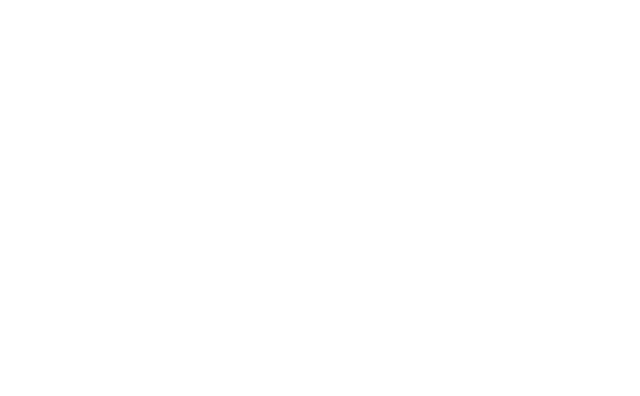
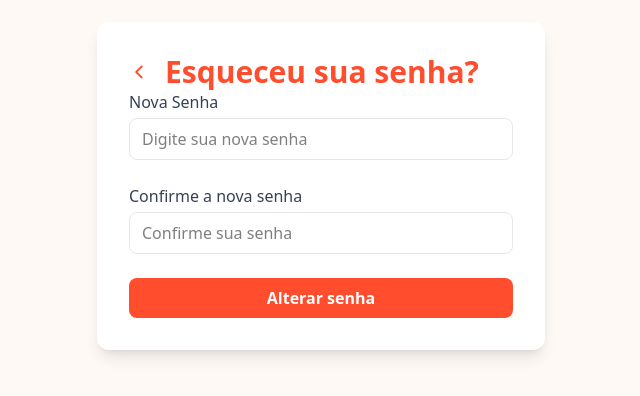
Before and after one commit to diegovilhalva/vitta, a React (Vite) app in the folder frontend/: page /forgot-password in a window 1280 px wide. Before the commit this address had no page. Shown: the part 214-610 px from the top of the page, without its empty margins (319-959 px from the left). Built offline with nearby package versions, Linux system fonts and the light colour scheme.

Commit message:
add reset password  ui

```diff
--- a/frontend/src/App.jsx
+++ b/frontend/src/App.jsx
@@ -2,6 +2,7 @@
 import SignUp from "./pages/SignUp"
 import SignIn from "./pages/SignIn"
 import { Toaster } from "sonner"
+import ForgotPassword from "./pages/ForgotPassword"
 
 
 function App() {
@@ -13,6 +14,7 @@
     <Routes>
       <Route path="/signup" element={<SignUp />} />
       <Route path="/signin" element={<SignIn />} />
+      <Route path="/forgot-password" element={<ForgotPassword />} />
     </Routes>
     </>
   )
--- /dev/null
+++ b/frontend/src/pages/ForgotPassword.jsx
@@ -0,0 +1,119 @@
+import React, { useState } from 'react'
+import { IoIosArrowBack } from "react-icons/io"
+import { useNavigate } from 'react-router';
+import { LuLoaderCircle } from "react-icons/lu"
+const ForgotPassword = () => {
+    const [step, setStep] = useState(3)
+    const [email, setEmail] = useState("");
+    const [Otp, setOtp] = useState("");
+    const [password, setPassword] = useState("");
+    const [confirmPassword, setConfirmPassword] = useState("");
+    const [loading, setLoading] = useState(false);
+    const navigate = useNavigate()
+    return (
+        <div className="flex w-full items-center justify-center min-h-screen p-4 bg-bg-default">
+            <div className='bg-white rounded-xl shadow-lg w-full max-w-md p-8'>
+                <div className='flex items-center gap-4'>
+                    <IoIosArrowBack size={20} className='text-primary' />
+                    <h1 className='text-3xl font-bold text-center text-primary'>Esqueceu sua senha?</h1>
+
+                </div>
+                {step == 1 && (
+                    <div>
+                        <div className="mb-6">
+                            <label className="block text-gray-700 font-medium mb-1" htmlFor="email">Email</label>
+                            <input
+                                onChange={(e) => setEmail(e.target.value)}
+                                value={email}
+                                className="w-full border-[1px] border-border-default rounded-lg px-3 py-2 focus:outline-none focus:border-primary"
+                                type="email"
+                                id="email"
+                                placeholder="Digite seu email"
+                                required
+                            />
+                        </div>
+                        <button
+
+                            className={`w-full font-semibold py-2 rounded-lg transition duration-200 text-white bg-[#ff4d2d] hover:bg-[#e64323] cursor-pointer`}
+                            disabled={loading}
+                        >
+                            {loading ? <LuLoaderCircle className="animate-spin" /> : "Enviar código"}
+                        </button>
+                    </div>
+                )}
+                {step == 2 && (
+                    <div>
+                        <div className="mb-6">
+                            <label
+                                htmlFor="otp"
+                                className="block text-gray-700 font-medium mb-1"
+                            >
+                                OTP
+                            </label>
+                            <input
+                                type="email"
+                                onChange={(e) => setOtp(e.target.value)}
+                                value={Otp}
+                                className="w-full border-[1px] border-gray-200 rounded-lg px-3 py-2 focus:outline-none "
+                                placeholder="Digite o código"
+                                required
+                            />
+                        </div>
+                        <button
+
+                            className={`w-full font-semibold py-2 rounded-lg transition duration-200 text-white bg-[#ff4d2d] hover:bg-[#e64323] cursor-pointer`}
+                            disabled={loading}
+                        >
+                            {loading ? <LuLoaderCircle className="animate-spin" /> : "Verificar código"}
+                        </button>
+                    </div>
+                )}
+                {step == 3 && (
+                    <div>
+                        <div className="mb-6">
+                            <label
+                                htmlFor="newPassword"
+                                className="block text-gray-700 font-medium mb-1"
+                            >
+                                Nova Senha
+                            </label>
+                            <input
+                                type="text"
+                                onChange={(e) => setPassword(e.target.value)}
+                                value={password}
+                                className="w-full border-[1px] border-gray-200 rounded-lg px-3 py-2 focus:outline-none "
+                                placeholder="Digite sua nova senha"
+                                required
+                            />
+                        </div>
+                        <div className="mb-6">
+                            <label
+                                htmlFor="confirmPassword"
+                                className="block text-gray-700 font-medium mb-1"
+                            >
+                                Confirme a nova senha
+                            </label>
+                            <input
+                                type="text"
+                                onChange={(e) => setConfirmPassword(e.target.value)}
+                                value={confirmPassword}
+                                className="w-full border-[1px] border-gray-200 rounded-lg px-3 py-2 focus:outline-none "
+                                placeholder="Confirme sua senha "
+                                required
+                            />
+                        </div>
+                         <button
+
+                            className={`w-full font-semibold py-2 rounded-lg transition duration-200 text-white bg-[#ff4d2d] hover:bg-[#e64323] cursor-pointer`}
+                            disabled={loading}
+                        >
+                            {loading ? <LuLoaderCircle className="animate-spin" /> : "Alterar senha"}
+                        </button>
+                    </div>
+                )}
+            </div>
+        </div>
+    )
+}
+
+export default ForgotPassword
--- a/frontend/src/pages/SignIn.jsx
+++ b/frontend/src/pages/SignIn.jsx
@@ -85,11 +85,21 @@
 
           <button
             type="submit"
+             disabled={loading}
             className="w-full bg-primary text-white hover:bg-hover-default mt-4 flex items-center justify-center gap-2 border-border-default rounded-lg px-4 py-2 transition duration-200 cursor-pointer"
           >
             {loading ? <LuLoaderCircle className="animate-spin" /> : "Entrar"}
           </button>
         </form>
+        <div className="flex justify-end">
+          <Link
+            to="/forgot-password"
+            className="text-sm text-primary font-medium hover:underline"
+          >
+            Esqueceu a senha?
+          </Link>
+        </div>
+
 
         <div className="flex items-center my-4">
           <hr className="flex-grow border-gray-300" />
```
Also changed, not shown: 1 other file (tests, documents, lock files or other folders).
